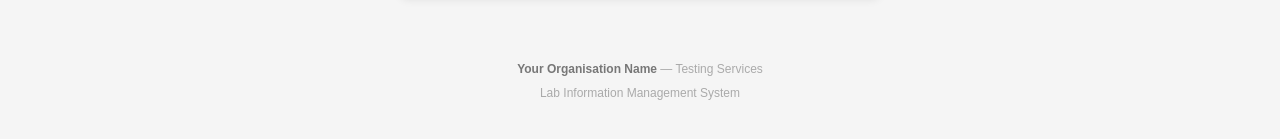
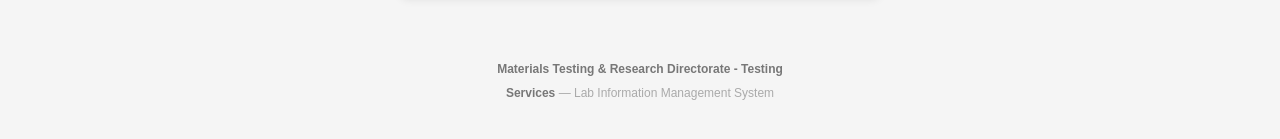
Before and after one commit to Stacy-gatweri/jobcards, a plain HTML site: page index.html in a window 1280 px wide. Shown: the part 327-466 px from the top of the page. Drawn offline with Linux system fonts and the light colour scheme.

Commit message:
Update footer content in index.html

```diff
--- a/index.html
+++ b/index.html
@@ -166,8 +166,8 @@
         </div>
       </div>
       <div class="footer">
-        <strong>Your Organisation Name</strong> — Testing Services<br>
-        Lab Information Management System
+        <strong>Materials Testing & Research Directorate - Testing</strong><br>
+       <strong>Services</strong> — Lab Information Management System
       </div>
     `;
   }
```
